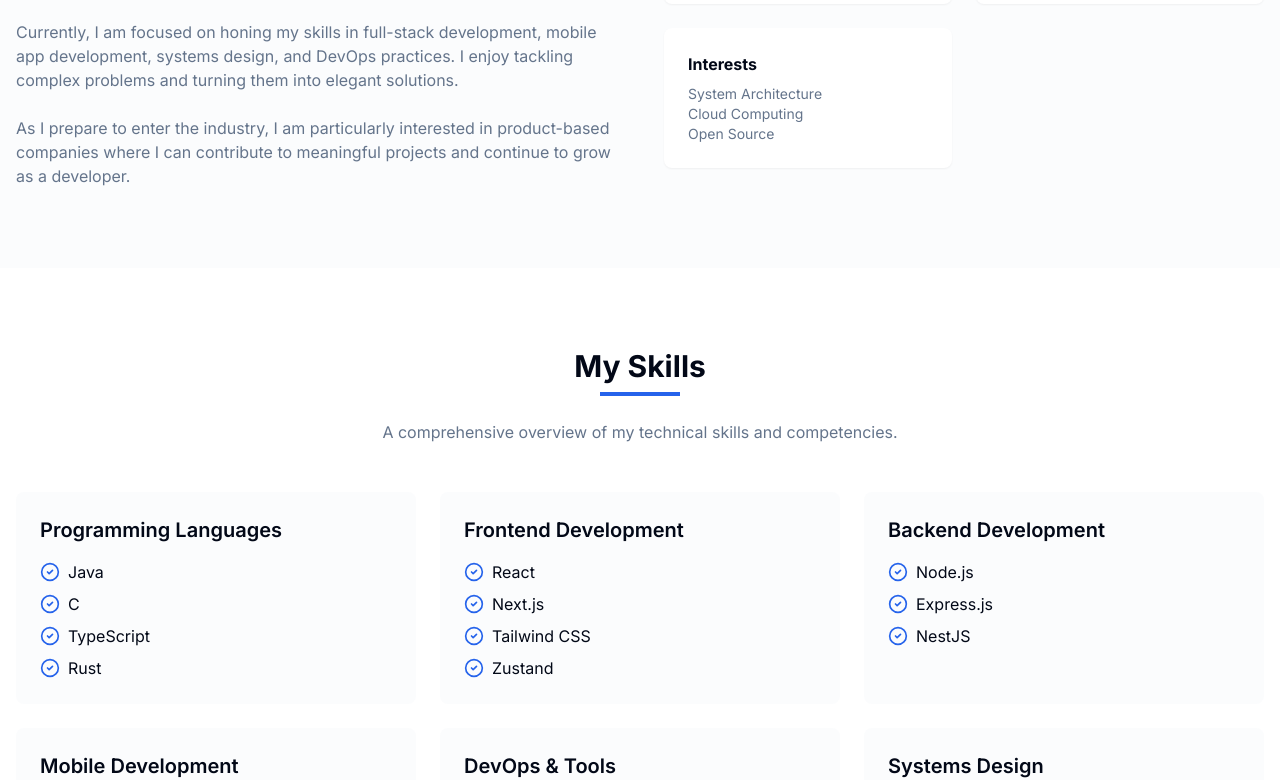
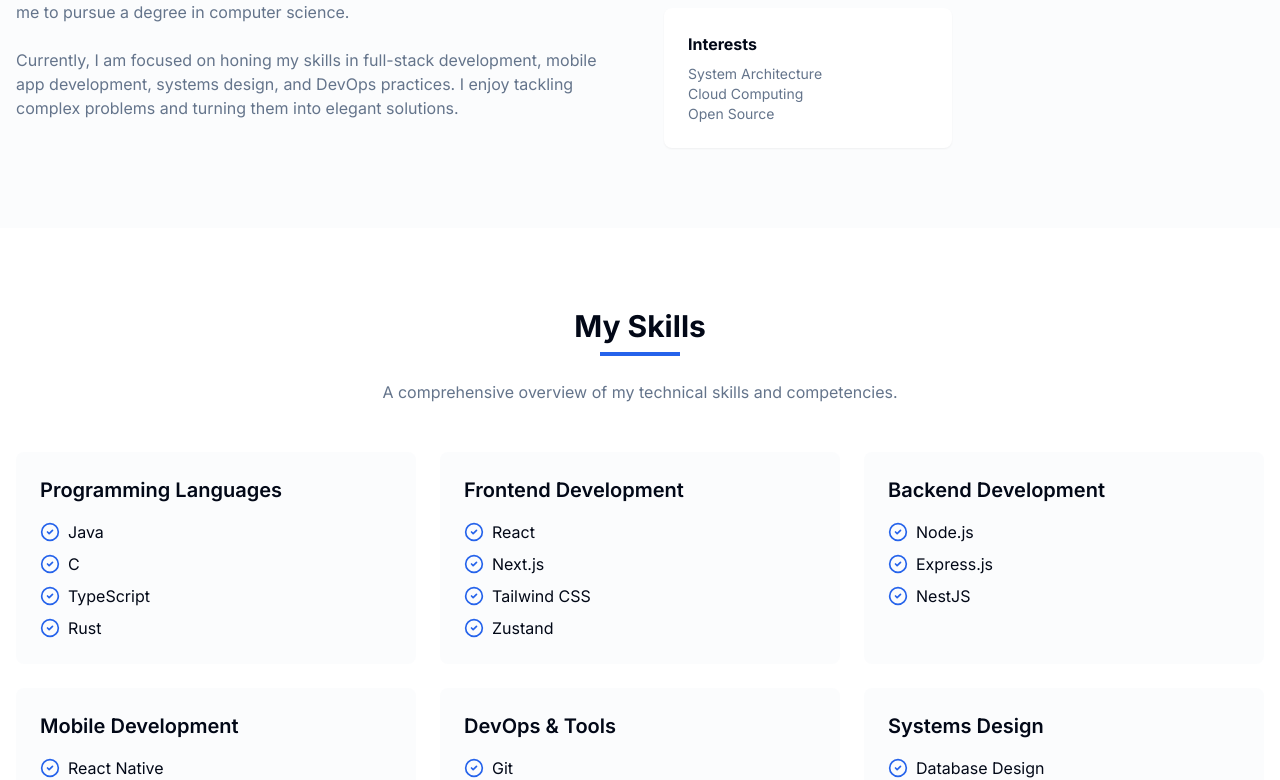
Before and after one commit to rounakkraaj-1744/portfolio, a Next.js app: page / in a window 1280 px wide. Shown: the part 1180-1960 px from the top of the page. Built offline with nearby package versions, Linux system fonts and the light colour scheme.

Commit message:
made changes

```diff
--- a/app/layout.tsx
+++ b/app/layout.tsx
@@ -8,9 +8,9 @@
 const inter = Inter({ subsets: ["latin"] })
 
 export const metadata = {
-  title: "Rounak Raaj - Software Developer Portfolio",
+  title: "Rounakk Raaj Sabat- Software Developer Portfolio",
   description:
-    "Personal portfolio of Rounak Raaj, a software developer specializing in full stack development, mobile development, systems design, and DevOps.",
+    "Personal portfolio of Rounakk Raaj Sabat, a software developer specializing in full stack development, mobile development, systems design, and DevOps.",
 }
 
 export default function RootLayout({
--- a/app/page.tsx
+++ b/app/page.tsx
@@ -13,7 +13,7 @@
       <About />
       <Skills />
       <Projects />
-      <Experience />
+      {/* <Experience /> */}
       <Contact />
       <Footer />
     </main>
--- a/components/AboutSection.tsx
+++ b/components/AboutSection.tsx
@@ -21,10 +21,6 @@
             <p className="text-muted-foreground">
               Currently, I am focused on honing my skills in full-stack development, mobile app development, systems
               design, and DevOps practices. I enjoy tackling complex problems and turning them into elegant solutions.
-            </p>
-            <p className="text-muted-foreground">
-              As I prepare to enter the industry, I am particularly interested in product-based companies where I can
-              contribute to meaningful projects and continue to grow as a developer.
             </p>
           </div>
 
```
Also changed, not shown: components/ExperienceSection.tsx (line endings or trailing spaces).
